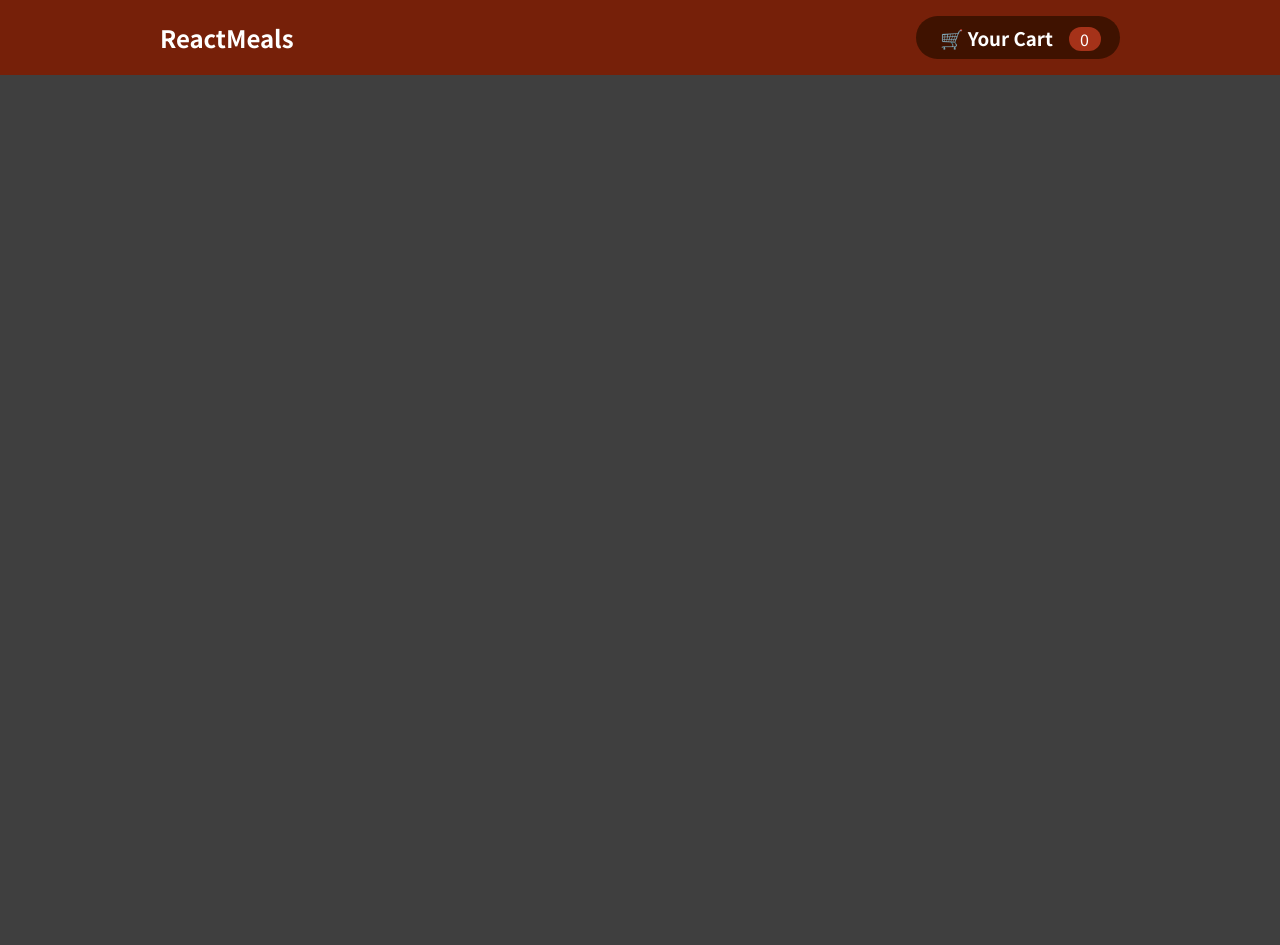
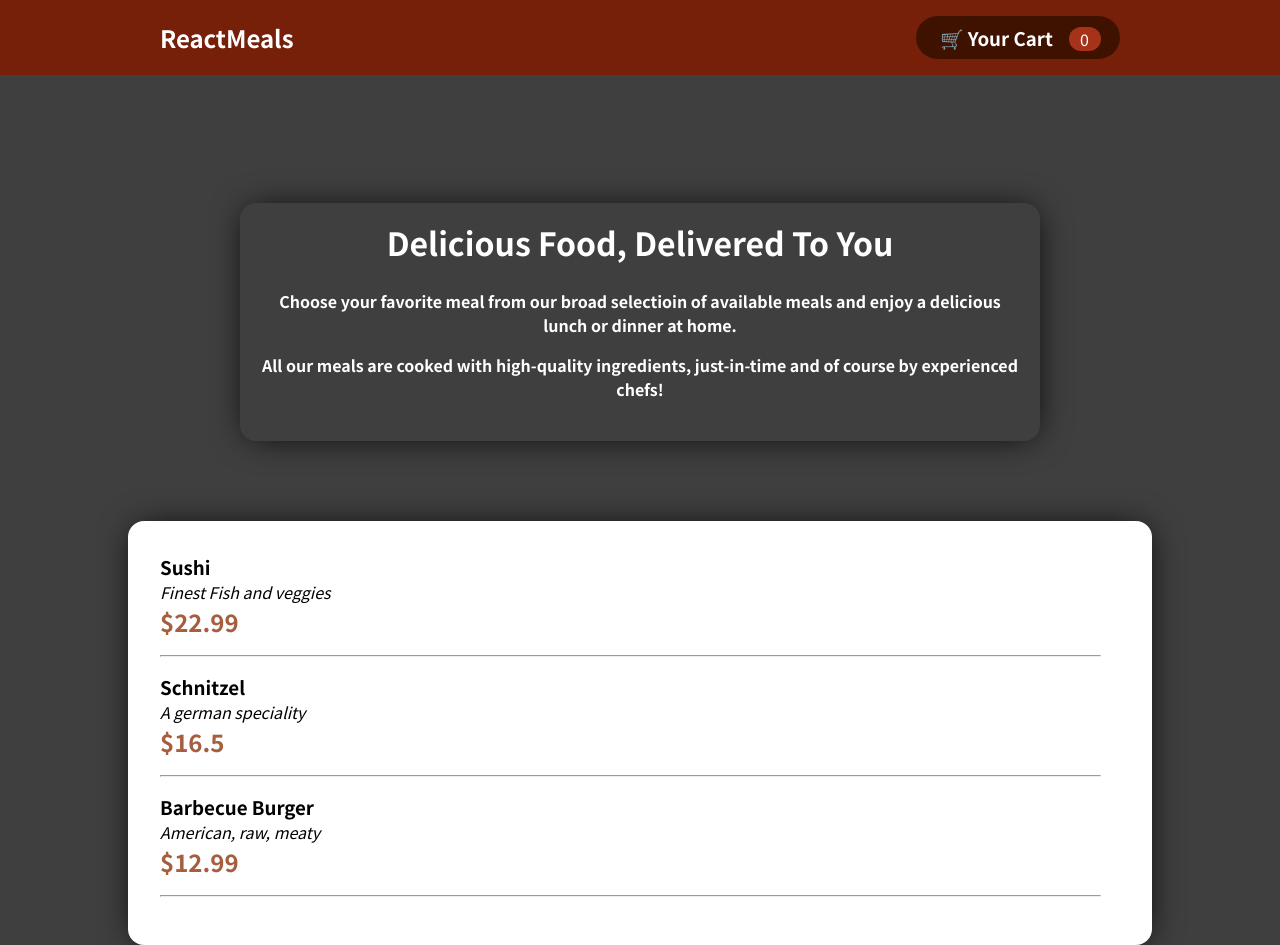
Before and after one commit to Hyper-terminal/restaurant-webapp, a React (Create React App) app: page / in a window 1280 px wide. Before the commit the page ends 800 px from the top, so only its background shows below. Built offline with nearby package versions, Linux system fonts and the light colour scheme.

Commit message:
added meal list and site summary modal

```diff
--- a/src/App.js
+++ b/src/App.js
@@ -1,11 +1,15 @@
 import Navbar from "./components/Layout/Navbar/Navbar";
+import Summary from "./components/Layout/Summary/Summary";
+import MealList from "./components/Meals/MealList/MealList";
 
 function App() {
-  return (
-    <>
-      <Navbar />
-    </>
-  );
+    return (
+        <>
+            <Navbar />
+            <Summary />
+            <MealList />
+        </>
+    );
 }
 
 export default App;
--- a/src/components/Layout/Navbar/Navbar.css
+++ b/src/components/Layout/Navbar/Navbar.css
@@ -6,14 +6,14 @@
 	justify-content: space-between;
 	padding: 1rem 10rem;
 	align-items: center;
+	width: 100%;
 }
 
 .header h2 {
 	color: white;
-
 }
 
-@media screen and (max-width: 480px){
+@media screen and (max-width: 480px) {
 	.header {
 		flex-direction: column;
 		padding: 1rem 5rem;
--- /dev/null
+++ b/src/components/Layout/Summary/Summary.css
@@ -0,0 +1,24 @@
+.summary {
+    margin: auto;
+    color: white;
+    padding: 1rem;
+    width: 50rem;
+    text-align: center;
+    margin-top: 8rem;
+
+}
+
+.summary h2 {
+    font-weight: bold;
+    font-size: 2rem;
+    margin-bottom: 1.5rem;
+}
+
+.summary p {
+    font-weight: bold;
+}
+
+.summary p:last-child {
+    margin-top: 1rem;
+    margin-bottom: 1.5rem;
+}
--- /dev/null
+++ b/src/components/Layout/Summary/Summary.js
@@ -0,0 +1,19 @@
+import Card from "../../UI/Card/Card";
+import "./Summary.css";
+
+const Summary = () => {
+    return (
+        <Card className='summary'>
+            <h2>Delicious Food, Delivered To You</h2>
+            <p>
+                Choose your favorite meal from our broad selectioin of available
+                meals and enjoy a delicious lunch or dinner at home.
+            </p>
+            <p>
+                All our meals are cooked with high-quality ingredients,
+                just-in-time and of course by experienced chefs!
+            </p>
+        </Card>
+    );
+};
+export default Summary;
--- /dev/null
+++ b/src/components/Meals/MealList/MealList.css
@@ -0,0 +1,19 @@
+.meal-list {
+    background-color: white;
+    width: 80%;
+    margin: auto;
+    padding: 2rem;
+    margin-top: 5rem;
+}
+
+.meal-list__price {
+    color: #a75e3f;
+    margin-bottom: 1rem;
+    font-weight: bold;
+}
+
+.meal-list__break {
+    width: 98%;
+    color: darkgray;
+    margin-bottom: 1rem;
+}
--- /dev/null
+++ b/src/components/Meals/MealList/MealList.js
@@ -0,0 +1,45 @@
+import React from "react";
+import Card from "../../UI/Card/Card";
+import "./MealList.css";
+
+const DUMMY_LIST = [
+    {
+        id: 1,
+        mealName: "Sushi",
+        description: "Finest Fish and veggies",
+        price: 22.99,
+    },
+    {
+        id: 2,
+        mealName: "Schnitzel",
+        description: "A german speciality",
+        price: 16.5,
+    },
+    {
+        id: 3,
+        mealName: "Barbecue Burger",
+        description: "American, raw, meaty",
+        price: 12.99,
+    },
+];
+
+const MealList = () => {
+    return (
+        <Card className="meal-list">
+            {DUMMY_LIST.map((meal) => {
+                return (
+                    <div>
+                        <h3>{meal.mealName}</h3>
+                        <p>
+                            <em>{meal.description}</em>
+                        </p>
+                        <h2 className="meal-list__price">${meal.price}</h2>
+                        <hr className="meal-list__break"/>
+                    </div>
+                );
+            })}
+        </Card>
+    );
+};
+
+export default MealList;
--- /dev/null
+++ b/src/components/UI/Card/Card.css
@@ -0,0 +1,4 @@
+.card {
+	border-radius: 1rem;
+	box-shadow: 1px 1px 35px -7px black;
+}
--- /dev/null
+++ b/src/components/UI/Card/Card.js
@@ -0,0 +1,9 @@
+import "./Card.css";
+
+const Card = (props) => {
+
+	let newClass = props.className + ""
+
+	return <div className={`card ${newClass}`}>{props.children}</div>;
+};
+export default Card;
--- a/src/index.css
+++ b/src/index.css
@@ -8,10 +8,13 @@
 
 html {
   font-family: 'Noto Sans JP', sans-serif;
+  height: 100vh;
+  width: 100vw;
 }
 
 body {
   margin: 0;
   background-color: #3f3f3f;
   height: 100vh;
+  width: 100vw;
 }
```
